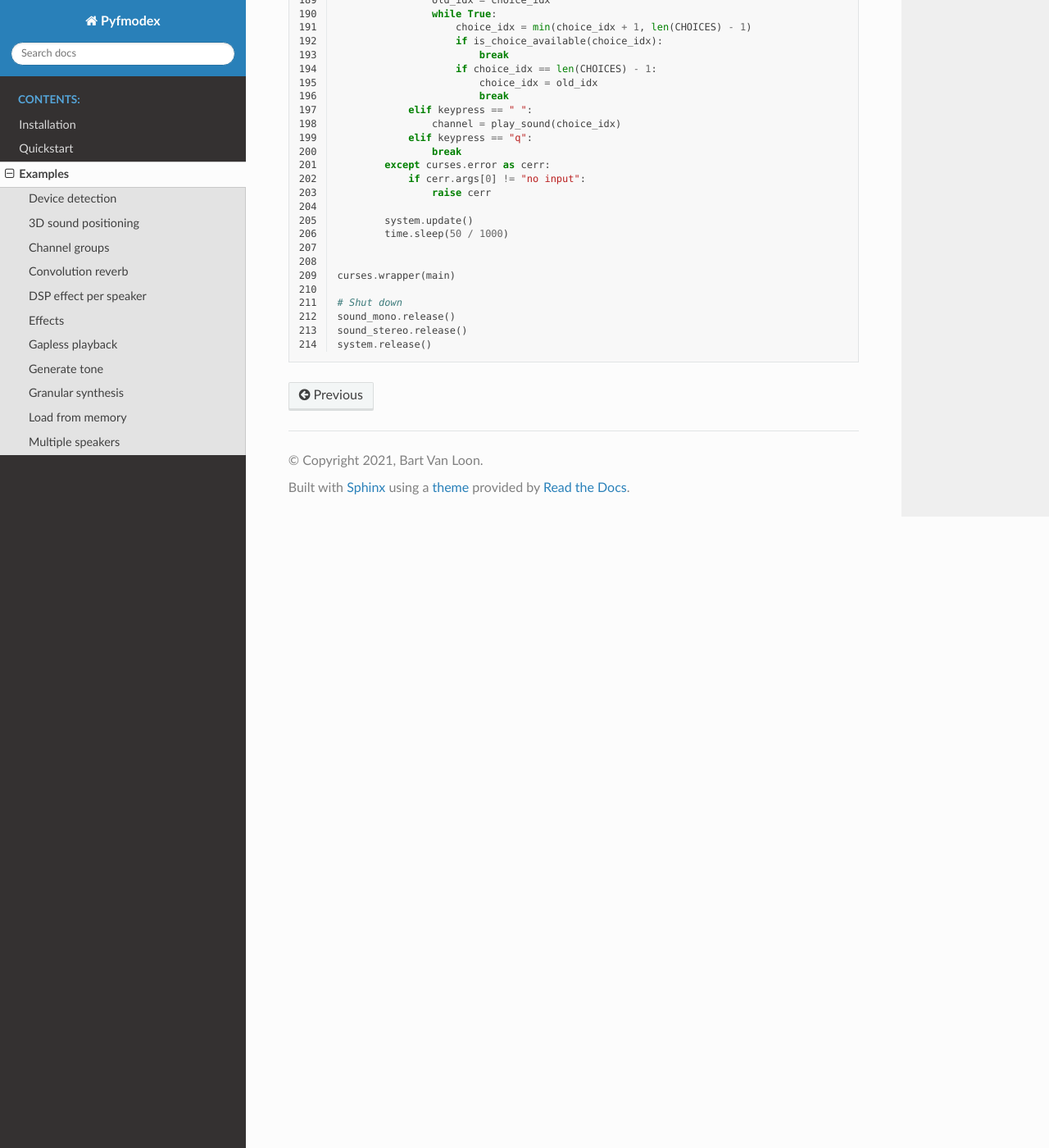
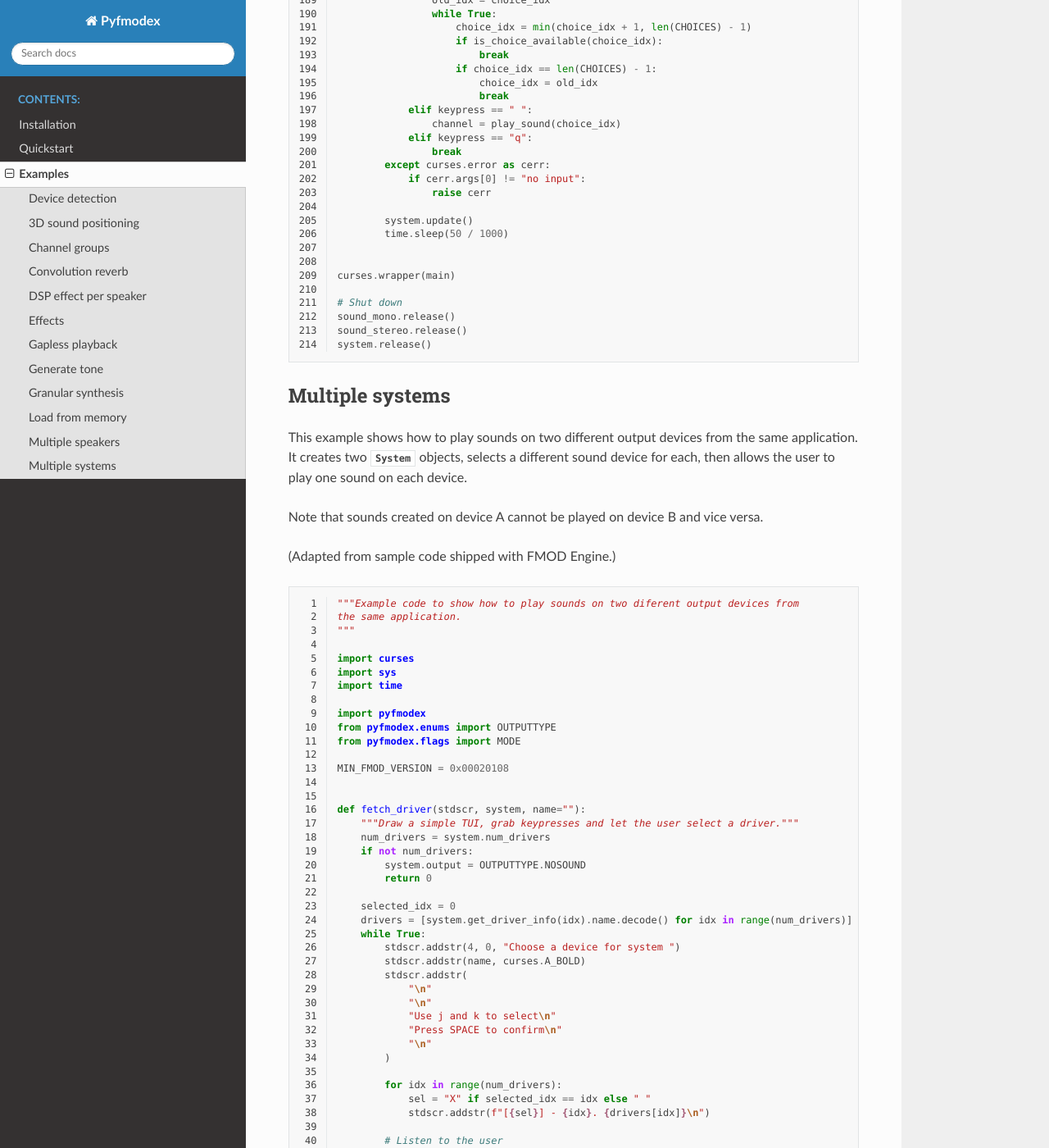
Before and after one commit to tyrylu/pyfmodex, a Sphinx documentation site: the page built from docs/usage/sample_code.rst, in a window 1280 px wide and 1400 px high, scrolled down 30386 px. Shown: the whole window at 82% size. Built offline with Sphinx 7.4.7 and the Read the Docs theme 2.0.0, drawn with Linux system fonts in a browser that asks for light colours; pages that are not in the unit, such as notebooks, are missing from menus; some of the changed text lies outside the part shown.

```diff
--- /dev/null
+++ b/docs/sample_code/multiple_system.py
@@ -0,0 +1,131 @@
+"""Example code to show how to play sounds on two diferent output devices from
+the same application.
+"""
+
+import curses
+import sys
+import time
+
+import pyfmodex
+from pyfmodex.enums import OUTPUTTYPE
+from pyfmodex.flags import MODE
+
+MIN_FMOD_VERSION = 0x00020108
+
+
+def fetch_driver(stdscr, system, name=""):
+    """Draw a simple TUI, grab keypresses and let the user select a driver."""
+    num_drivers = system.num_drivers
+    if not num_drivers:
+        system.output = OUTPUTTYPE.NOSOUND
+        return 0
+
+    selected_idx = 0
+    drivers = [system.get_driver_info(idx).name.decode() for idx in range(num_drivers)]
+    while True:
+        stdscr.addstr(4, 0, "Choose a device for system ")
+        stdscr.addstr(name, curses.A_BOLD)
+        stdscr.addstr(
+            "\n"
+            "\n"
+            "Use j and k to select\n"
+            "Press SPACE to confirm\n"
+            "\n"
+        )
+
+        for idx in range(num_drivers):
+            sel = "X" if selected_idx == idx else " "
+            stdscr.addstr(f"[{sel}] - {idx}. {drivers[idx]}\n")
+
+        # Listen to the user
+        try:
+            keypress = stdscr.getkey()
+            if keypress == "k":
+                selected_idx = max(selected_idx - 1, 0)
+            elif keypress == "j":
+                selected_idx = min(selected_idx + 1, num_drivers - 1)
+            elif keypress == " ":
+                return selected_idx
+        except curses.error as cerr:
+            if cerr.args[0] != "no input":
+                raise cerr
+
+        time.sleep(50 / 1000)
+
+
+# Main loop
+def main(stdscr):
+    """Draw a simple TUI, grab keypresses and let the user play some sounds."""
+    stdscr.clear()
+    stdscr.nodelay(True)
+
+    # Create small visual display
+    stdscr.addstr(
+        "========================\n"
+        "Multiple System Example.\n"
+        "========================"
+    )
+
+    # Create Sound Card A
+    system_a = pyfmodex.System()
+    version = system_a.version
+    if version < MIN_FMOD_VERSION:
+        print(
+            f"FMOD lib version {version:#08x} doesn't meet "
+            f"minimum requirement of version {MIN_FMOD_VERSION:#08x}"
+        )
+        sys.exit(1)
+
+    system_a.driver = fetch_driver(stdscr, system_a, "System A")
+    system_a.init()
+
+    # Create Sound Card B
+    system_b = pyfmodex.System()
+    system_b.driver = fetch_driver(stdscr, system_b, "System B")
+    system_b.init()
+
+    # Load one sample into each sound card
+    sound_a = system_a.create_sound("media/drumloop.wav", mode=MODE.LOOP_OFF)
+    sound_b = system_b.create_sound("media/jaguar.wav")
+
+    stdscr.move(4, 0)
+    stdscr.clrtobot()
+    stdscr.addstr(
+        "Press 1 to play a sound on device A\n"
+        "Press 2 to play a sound on device B\n"
+        "Press q to quit"
+    )
+    while True:
+        stdscr.move(8, 0)
+        stdscr.clrtobot()
+        stdscr.addstr(
+            f"Channels playing on A: {system_a.channels_playing.channels}\n"
+            f"Channels playing on B: {system_b.channels_playing.channels}"
+        )
+
+        # Listen to the user
+        try:
+            keypress = stdscr.getkey()
+            if keypress == "1":
+                system_a.play_sound(sound_a)
+            elif keypress == "2":
+                system_b.play_sound(sound_b)
+            elif keypress == "q":
+                break
+        except curses.error as cerr:
+            if cerr.args[0] != "no input":
+                raise cerr
+
+        system_a.update()
+        system_b.update()
+        time.sleep(50 / 1000)
+
+    # Shut down
+    sound_a.release()
+    system_a.release()
+
+    sound_b.release()
+    system_b.release()
+
+
+curses.wrapper(main)
--- a/docs/usage/sample_code.rst
+++ b/docs/usage/sample_code.rst
@@ -165,3 +165,20 @@ individual speakers.
 .. literalinclude:: ../sample_code/multiple_speaker.py
    :linenos:
    :language: python
+
+Multiple systems
+----------------
+
+This example shows how to play sounds on two different output devices from the
+same application. It creates two :py:class:`~pyfmodex.system.System` objects,
+selects a different sound device for each, then allows the user to play one
+sound on each device.
+
+Note that sounds created on device A cannot be played on device B and vice
+versa.
+
+(Adapted from sample code shipped with FMOD Engine.)
+
+.. literalinclude:: ../sample_code/multiple_system.py
+   :linenos:
+   :language: python
```
Also changed, not shown: 1 other file.
